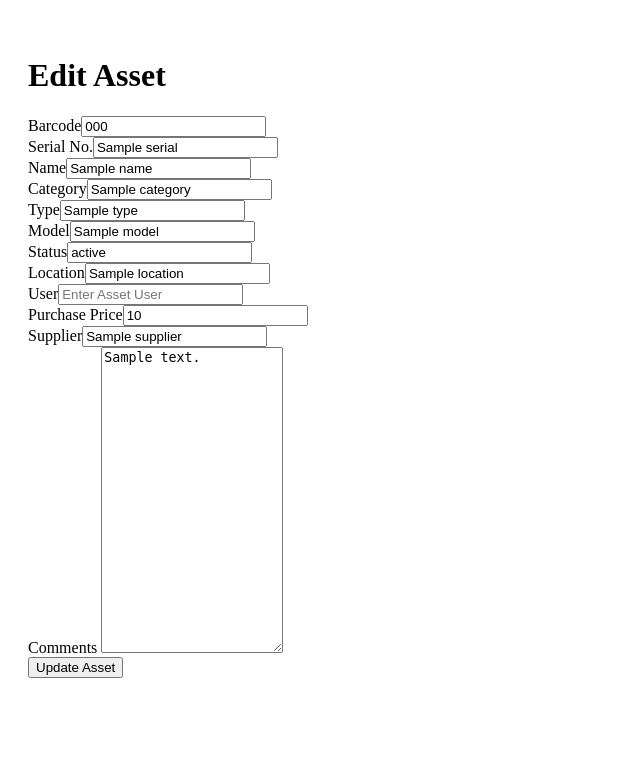
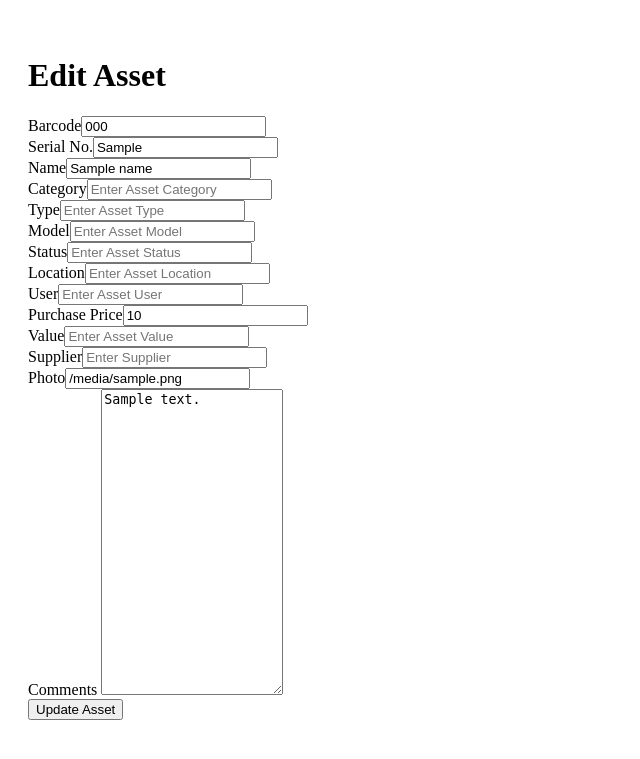
Before and after one commit to Zak652/arcplus, a Flask app: template arm/templates/edit_asset.html in a window 1280 px wide. Shown: the part 26-785 px from the top of the page, without its empty margins (0-640 px from the left). Run offline with Flask 2, Linux system fonts and the light colour scheme; the template is opened without the code that fills it: most values are stand-ins (such as "Sample title", 1, 10 or a date in 2020).

Commit message:
after school changes

```diff
--- a/arm/templates/edit_asset.html
+++ b/arm/templates/edit_asset.html
@@ -7,37 +7,43 @@
 
 <form role="form" method="POST">
     <div class="form-group">
-        <label for="title">Barcode</label><input type="text" class="form-control" id="barcode" name="barcode" placeholder="Enter Barcode" value="{{barcode}}" required>
+        <label for="title">Barcode</label><input type="text" class="form-control" id="barcode" name="barcode" placeholder="Enter Barcode" value="{{barcode}}">
     </div>
     <div class="form-group">
-        <label for="title">Serial No.</label><input type="text" class="form-control" id="serial" name="serial" placeholder="Enter Serial No." value="{{serial}}" required>
+        <label for="title">Serial No.</label><input type="text" class="form-control" id="serial" name="serial" placeholder="Enter Serial No." value="{{serial_no}}">
     </div>
     <div class="form-group">
-        <label for="title">Name</label><input type="text" class="form-control" id="name" name="name" placeholder="Enter Asset Name" value="{{name}}" required>
+        <label for="title">Name</label><input type="text" class="form-control" id="name" name="name" placeholder="Enter Asset Name" value="{{name}}">
     </div>
     <div class="form-group">
-        <label for="title">Category</label><input type="text" class="form-control" id="category" name="category" placeholder="Enter Asset Category" value="{{category}}" required>
+        <label for="title">Category</label><input type="number" class="form-control" id="category" name="category" placeholder="Enter Asset Category" value="{{category}}">
     </div>
     <div class="form-group">
-        <label for="title">Type</label><input type="text" class="form-control" id="_type" name="_type" placeholder="Enter Asset Type" value="{{_type}}" required>
+        <label for="title">Type</label><input type="number" class="form-control" id="_type" name="_type" placeholder="Enter Asset Type" value="{{_type}}">
     </div>
     <div class="form-group">
-        <label for="title">Model</label><input type="text" class="form-control" id="_model" name="_model" placeholder="Enter Asset Model" value="{{_model}}" required>
+        <label for="title">Model</label><input type="number" class="form-control" id="_model" name="_model" placeholder="Enter Asset Model" value="{{_model}}">
     </div>
     <div class="form-group">
-        <label for="title">Status</label><input type="text" class="form-control" id="status" name="status" placeholder="Enter Asset Status" value="{{status}}" required>
+        <label for="title">Status</label><input type="number" class="form-control" id="status" name="status" placeholder="Enter Asset Status" value="{{status}}">
     </div>
     <div class="form-group">
-        <label for="title">Location</label><input type="text" class="form-control" id="location" name="location" placeholder="Enter Asset Location" value="{{location}}" required>
+        <label for="title">Location</label><input type="number" class="form-control" id="location" name="location" placeholder="Enter Asset Location" value="{{location}}">
     </div>
     <div class="form-group">
-        <label for="title">User</label><input type="text" class="form-control" id="user" name="user" placeholder="Enter Asset User" value="{{user}}" required>
+        <label for="title">User</label><input type="number" class="form-control" id="user" name="user" placeholder="Enter Asset User" value="{{user}}">
     </div>
     <div class="form-group">
-        <label for="title">Purchase Price</label><input type="text" class="form-control" id="purchase_price" name="purchase_price" placeholder="Enter Purchase Price" value="{{purchase_price}}" required>
+        <label for="title">Purchase Price</label><input type="number" class="form-control" id="purchase_price" name="purchase_price" placeholder="Enter Purchase Price" value="{{purchase_price}}">
     </div>
     <div class="form-group">
-        <label for="title">Supplier</label><input type="text" class="form-control" id="supplier" name="supplier" placeholder="Enter Supplier" value="{{supplier}}" required>
+        <label for="title">Value</label><input type="number" class="form-control" id="value" name="value" placeholder="Enter Asset Value" value="{{value}}">
+    </div>
+    <div class="form-group">
+        <label for="title">Supplier</label><input type="number" class="form-control" id="supplier" name="supplier" placeholder="Enter Supplier" value="{{supplier}}">
+    </div>
+    <div class="form-group">
+        <label for="title">Photo</label><input type="text" class="form-control" id="photo" name="photo" placeholder="Enter Photo" value="{{photo}}">
     </div>
     <div class="form-group">
         <label for="content">Comments</label>
```
Also changed, not shown: arm/templates/delete_asset.html (+4 -4 lines), arm/views.py (+7 -4 lines).
